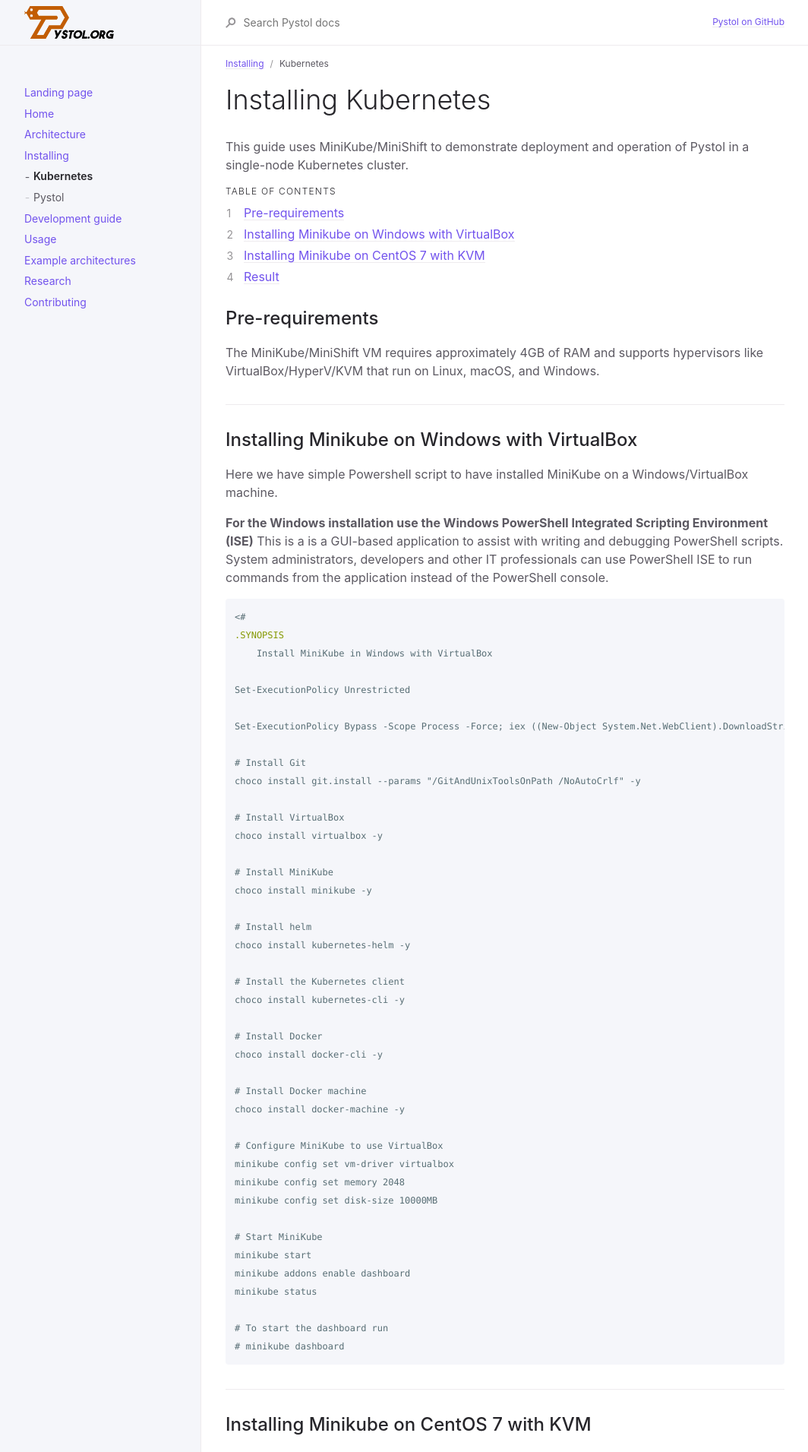
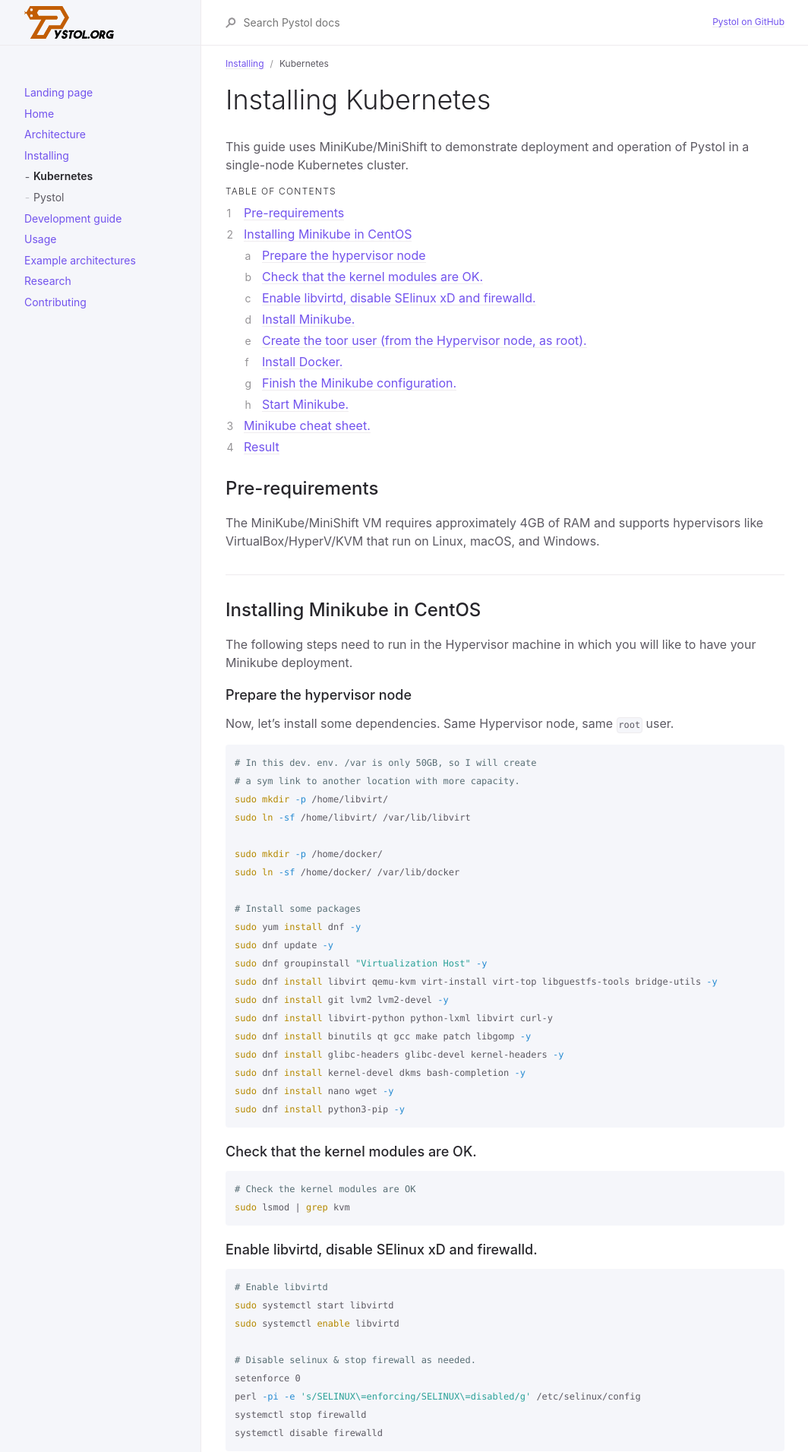
Before and after one commit to pystol/pystol-docs, a Jekyll site: the page built from docs/installing/kubernetes.md, in a window 1280 px wide. Shown: the top 1911 px of the page at 76% size, without its empty margins (107-1171 px from the left). Built offline with Jekyll 4.4.1, drawn with Linux system fonts in a browser that asks for light colours; some of the changed text lies outside the part shown.

Commit message:
Clean docs

````diff
--- a/docs/development_guide.md
+++ b/docs/development_guide.md
@@ -57,17 +57,9 @@ kubectl apply -f https://raw.githubusercontent.com/pystol/pystol/master/helm/tem
 
 Now, we need to forward the 5000 port.
 
-**Linux**
-
 ```bash
 kubectl port-forward --namespace kube-system \
 $(kubectl get po -n kube-system | grep kube-registry-v0 | \awk '{print $1;}') 5000:5000
-```
-
-**Windows**
-
-```bash
-kubectl port-forward --namespace kube-system ((kubectl get po -n kube-system | Select-String 'kube-registry-v0').ToString().Split(' ')[0]) 5000:5000
 ```
 
 ---
@@ -107,45 +99,6 @@ Now, the next step is to build a new container image to see our changes refreshe
 ---
 
 ## Building and pushing the container image
-
-Run `minikube docker-env` to show your local Docker environment variables.
-
-**Windows**
-
-The next steps assume you have the system installed correctly.
-
-```bash
-docker-machine create --virtualbox-disk-size "2000" --driver virtualbox devenv
-```
-
-Now, we can list the VMs created.
-
-```bash
-docker-machine ls
-# NAME      ACTIVE   DRIVER       STATE     URL                         SWARM   DOCKER     ERRORS
-# devenv    -        virtualbox   Running   tcp://192.168.99.102:2376           v19.03.4
-```
-
-Let's link the docker-machine VM with our terminal.
-
-```bash
-docker-machine env --shell powershell devenv | iex
-& minikube docker-env | Invoke-Expression
-```
-
-Now you should be able to have the docker CLI available.
-
-From the root of the Pystol repository execute:
-
-```bash
-# Build the image
-docker build -t localhost:5000/operator .
-
-# Push the changes to the local registry with the 5000 port
-docker push localhost:5000/operator
-```
-
-**Linux**
 
 From the root of the Pystol repository execute:
 
@@ -217,22 +168,6 @@ helm template \
   | kubectl apply -f -
 
 kubectl apply -f ./helm/templates/crd.yaml
-```
-
-**Windows**
-
-```bash
-helm template `
-    --set appSettings.pystol.controller.image=localhost:5000/operator:latest `
-    --set appSettings.pystol.ui.image=localhost:5000/operator:latest `
-    --set appSettings.pystol.ui.api_host='labserver' `
-    --set appSettings.pystol.ui.api_port=3000 `
-    ./helm/ `
-    -f helm/templates/values.yaml `
-    | Out-File -Encoding UTF8 -FilePath ./temp.yaml
-
-kubectl apply -f ./temp.yaml --validate=false
-Remove-Item -Path ./temp.yaml
 ```
 
 The execution of the previous commands should not return any error.
@@ -267,14 +202,105 @@ platform from the web development
 and allow a simpler workflow for pushing improvements
 and fixed to the web UI.
 
-Run the following commands:
+Make sure you have installed NodeJS:
+
+```
+curl -sL https://rpm.nodesource.com/setup_10.x | sudo bash -
+sudo yum install nodejs -y
+node --version
+```
+
+Run the following commands to start a server with the web UI:
 
 ```bash
 git clone git@github.com:pystol/pystol.git
 cd pystol/pystol-ui/
-npm install
-npm run dev
+npm install react-scripts
+npm install # Install the main dependencies, like the express for the custom API endpoints
+npm install pystol-wui # Install the web UI dependencies.
+npm run-script build # We build the Web UI.
 ```
 
-The webpack command should automatically open the URL to see the Web UI,
-by default in localhost:8080.
+If you are executing minikube and you want to develop the UI using the
+APIs data from the K8s deployment, just execute.
+
+```bash
+npm start
+```
+
+If you want to use the mocked data **No need for minikube at all** then execute:
+
+```bash
+npm run-script dev # Start the web server passing some env variable, to start the mock data.
+```
+
+The webpack command should point to the URL to see the Web UI,
+by default in the port 3001.
+The API endpoints
+
+## Local development of the CLI and the Python operator
+
+To do so, you will need a fully functional Kubernetes deployment.
+This is because both the operator watching for CRs and the
+CLI needs to connect to the K8s master node to work.
+
+Assuming you have a Minikube environment working, i.e. following the
+[Kubernetes install guide](https://www.pystol.org/docs/installing/kubernetes#installing-minikube-in-centos)
+available in the docs, install the Pystol operator in the host machine having
+access to the kubectl.
+
+This is possible because we already have a privileged service account,
+we have list permissions on pods in any namespace
+and the token that is used for authenticating to the API server
+is available by default with the Minikube install.
+
+We need Python3 and Python3-pip to continue.
+
+Assuming you have them already execute:
+
+```bash
+git clone git@github.com:pystol/pystol.git
+cd pystol/pystol-ui/
+sudo pip3 install -r ./pystol-operator/requirements.txt
+sudo pip3 install --upgrade ./pystol-operator
+```
+
+If you followed the Minikube install from Pystol docs
+you will find that the **/home/toor/.kube/config** is
+present.
+There it is all the information related to make the bindings
+between the Pystol CLI and the Minikube deployment.
+
+Note: When Pystol run from a container the
+**load_incluster_config** method will automatically load
+the cluster config.
+
+Now we need to be sure we can load the cluster configuration
+
+```bash
+kubectl config get-contexts
+# kubectl config use-context minikube
+```
+
+Run the following command to export the path for
+the config file:
+
+```bash
+export KUBECONFIG=/home/toor/.kube/config
+```
+
+Now, you should be able to run the
+Pystol CLI like:
+
+```bash
+pystol -v # Prints the version
+pystol -b # Prints the banner
+pystol -h # Prints the help menu
+```
+
+Each time you make changes you will
+need to reinstall the Python client.
+
+## Local development of the Ansible collection with the Pystol actions
+
+...CoMiNg SoOn...
--- a/docs/installing/kubernetes.md
+++ b/docs/installing/kubernetes.md
@@ -18,6 +18,7 @@ in a single-node Kubernetes cluster.
 1. TOC
 {:toc}
 
+
 ## Pre-requirements
 
 The MiniKube/MiniShift VM requires approximately 4GB
@@ -27,72 +28,198 @@ that run on Linux, macOS, and Windows.
 
 ---
 
-## Installing Minikube on Windows with VirtualBox
+## Installing Minikube in CentOS
 
-Here we have simple Powershell script to have installed
-MiniKube on a Windows/VirtualBox machine.
+The following steps need to run in the Hypervisor machine
+in which you will like to have your Minikube deployment.
 
-**For the Windows installation use the
-Windows PowerShell Integrated Scripting Environment (ISE)**
-This is a  is a GUI-based application to assist with writing
-and debugging PowerShell scripts. System administrators,
-developers and other IT professionals can use PowerShell ISE
-to run commands from the application instead of the PowerShell console.
+### Prepare the hypervisor node
 
-```powershell
-<#
-.SYNOPSIS
-    Install MiniKube in Windows with VirtualBox
+Now, let's install some dependencies.
+Same Hypervisor node, same `root` user.
 
-Set-ExecutionPolicy Unrestricted
+```bash
+# In this dev. env. /var is only 50GB, so I will create
+# a sym link to another location with more capacity.
+sudo mkdir -p /home/libvirt/
+sudo ln -sf /home/libvirt/ /var/lib/libvirt
 
-Set-ExecutionPolicy Bypass -Scope Process -Force; iex ((New-Object System.Net.WebClient).DownloadString('https://chocolatey.org/install.ps1'))
+sudo mkdir -p /home/docker/
+sudo ln -sf /home/docker/ /var/lib/docker
 
-# Install Git
-choco install git.install --params "/GitAndUnixToolsOnPath /NoAutoCrlf" -y
+# Install some packages
+sudo yum install dnf -y
+sudo dnf update -y
+sudo dnf groupinstall "Virtualization Host" -y
+sudo dnf install libvirt qemu-kvm virt-install virt-top libguestfs-tools bridge-utils -y
+sudo dnf install git lvm2 lvm2-devel -y
+sudo dnf install libvirt-python python-lxml libvirt curl-y
+sudo dnf install binutils qt gcc make patch libgomp -y
+sudo dnf install glibc-headers glibc-devel kernel-headers -y
+sudo dnf install kernel-devel dkms bash-completion -y
+sudo dnf install nano wget -y
+sudo dnf install python3-pip -y
+```
 
-# Install VirtualBox
-choco install virtualbox -y
+### Check that the kernel modules are OK.
 
-# Install MiniKube
-choco install minikube -y
+```bash
+# Check the kernel modules are OK
+sudo lsmod | grep kvm
+```
 
-# Install helm
-choco install kubernetes-helm -y
+### Enable libvirtd, disable SElinux xD and firewalld.
 
-# Install the Kubernetes client
-choco install kubernetes-cli -y
+```bash
+# Enable libvirtd
+sudo systemctl start libvirtd
+sudo systemctl enable libvirtd
 
-# Install Docker
-choco install docker-cli -y
+# Disable selinux & stop firewall as needed.
+setenforce 0
+perl -pi -e 's/SELINUX\=enforcing/SELINUX\=disabled/g' /etc/selinux/config
+systemctl stop firewalld
+systemctl disable firewalld
+```
 
-# Install Docker machine
-choco install docker-machine -y
+### Install Minikube.
 
-# Configure MiniKube to use VirtualBox
-minikube config set vm-driver virtualbox
-minikube config set memory 2048
-minikube config set disk-size 10000MB
+```bash
+#Install minikube
+/usr/bin/curl -Lo minikube https://storage.googleapis.com/minikube/releases/latest/minikube-linux-amd64 && chmod +x minikube
+cp -p minikube /usr/local/bin && rm -f minikube
 
-# Start MiniKube
-minikube start
+# Create the repo for kubernetes
+cat << EOF > /etc/yum.repos.d/kubernetes.repo
+[kubernetes]
+name=Kubernetes
+baseurl=https://packages.cloud.google.com/yum/repos/kubernetes-el7-x86_64
+enabled=1
+gpgcheck=1
+repo_gpgcheck=1
+gpgkey=https://packages.cloud.google.com/yum/doc/yum-key.gpg https://packages.cloud.google.com/yum/doc/rpm-package-key.gpg
+EOF
+
+# Install kubectl
+sudo dnf install kubectl -y
+source <(kubectl completion bash)
+echo "source <(kubectl completion bash)" >> ~/.bashrc
+```
+
+### Create the toor user (from the Hypervisor node, as root).
+
+```bash
+sudo useradd toor
+echo "toor:toor" | sudo chpasswd
+echo "toor ALL=(root) NOPASSWD:ALL" \
+  | sudo tee /etc/sudoers.d/toor
+sudo chmod 0440 /etc/sudoers.d/toor
+sudo su - toor
+
+cd
+mkdir .ssh
+ssh-keygen -t rsa -N "" -f .ssh/id_rsa
+```
+
+Now, follow as the `toor` user and prepare the Hypervisor node
+for Minikube.
+
+### Install Docker.
+
+**Note:** We might not be able to install Docker in CentOS 8,
+in this case we should go for a Podman/Buildah approach.
+This needs to be tested.
+
+We will like to use docker in the Hypervisor node
+for creating images and debugging purposes.
+
+```bash
+# Install docker
+sudo dnf install docker -y
+sudo usermod --append --groups dockerroot toor
+sudo tee /etc/docker/daemon.json >/dev/null <<-EOF
+{
+    "live-restore": true,
+    "group": "dockerroot"
+}
+EOF
+sudo systemctl start docker
+sudo systemctl enable docker
+
+```
+
+### Finish the Minikube configuration.
+
+```bash
+# Add to bashrc in toor user
+source <(kubectl completion bash)
+echo "source <(kubectl completion bash)" >> ~/.bashrc
+
+# We add toor to the libvirtd group
+sudo usermod --append --groups libvirt toor
+```
+
+### Start Minikube.
+
+```bash
+minikube start --memory=65536 --cpus=4 --vm-driver kvm2
+export no_proxy=$no_proxy,$(minikube ip)
+nohup kubectl proxy --address='0.0.0.0' --port=8001 --disable-filter=true &
+sleep 30
 minikube addons enable dashboard
-minikube status
+nohup minikube dashboard &
+minikube addons open dashboard
+```
 
-# To start the dashboard run
-# minikube dashboard
+The Minikube instance should be reachable from the following URL:
+
+http://machine_ip:8001/api/v1/namespaces/kubernetes-dashboard/services/http:kubernetes-dashboard:/proxy/
+
+```bash
+# To stop/delete
+kubectl delete deploy,svc --all
+minikube stop
+minikube delete
 ```
 
 ---
 
-## Installing Minikube on CentOS 7 with KVM
+## Minikube cheat sheet.
 
-Please refer to [this blog post](https://www.anstack.com/blog/2019/10/13/oil-painting-and-installing-minikube-in-centos-7.html) for further details.
+```bash
+# set & get current context of cluster
+ kubectl config use-context minikube
+ kubectl config current-context
+
+# fetch all the kubernetes objects for a namespace
+ kubectl get all -n kube-system
+
+# display cluster details
+ kubectl cluster-info
+
+# set custom memory and cpu
+ minikube config set memory 4096
+ minikube config set cpus 2
+
+# fetch cluster ip
+ minikube ip
+
+# ssh to the minikube vm
+ minikube ssh
+
+# display addons list and status
+ minikube addons list
+
+# exposes service to vm & retrieves url
+ minikube service elasticsearch
+ minikube service elasticsearch --url
+```
 
 ---
 
 ## Result
 
-You should have your containers platform deployed successfully and ready to start your development and tests.
+In any case you should have your containers platform deployed
+successfully and ready to start your development and tests.
 
 ![](https://raw.githubusercontent.com/pystol/pystol-docs/master/assets/images/installing_minikube.PNG)
````
Also changed, not shown: other parts of docs/development_guide.md (+0 -2 lines), docs/installing/pystol.md (+9 -39 lines).
